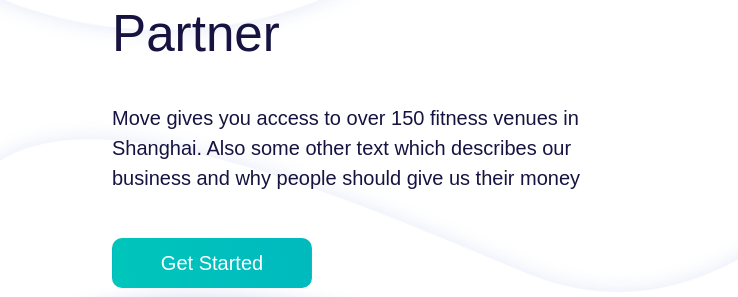
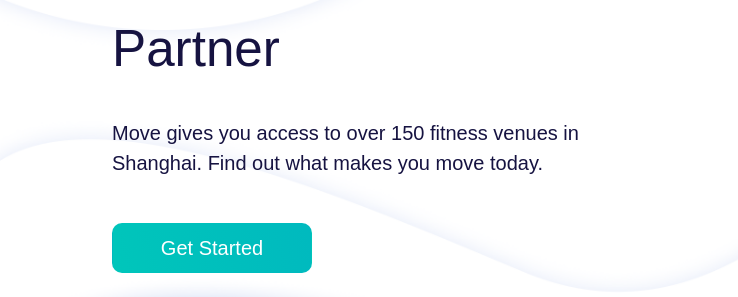
Before and after one commit to smithavt14/new_landing, a website: page index.html in a window 1280 px wide. Shown: the part 386-683 px from the top of the page, 0-738 px from the left. Drawn offline with nearby package versions, Linux system fonts and the light colour scheme; grey boxes are pictures that could not be loaded.

Commit message:
Changed the banner subtitle

```diff
--- a/index.html
+++ b/index.html
@@ -48,7 +48,7 @@
             <div class="flex-column-centered" style="height: calc(100vh - 100px)">
               <img src="assets/images/move-icon.svg" alt="Move Shanghai Logo" class="banner-move-logo">
               <div class="banner-title">Your Digital Workout Partner</div>
-              <div class="banner-subtitle">Move gives you access to over 150 fitness venues in Shanghai. Also some other text which describes our business and why people should give us their money</div>
+              <div class="banner-subtitle">Move gives you access to over 150 fitness venues in Shanghai. Find out what makes you move today.</div>
               <a href="https://m.moveshanghai.com/#/onboarding/signup" class="btn">Get Started</a>
             </div>
           </div>
```
Also changed, not shown: 1 other file.
